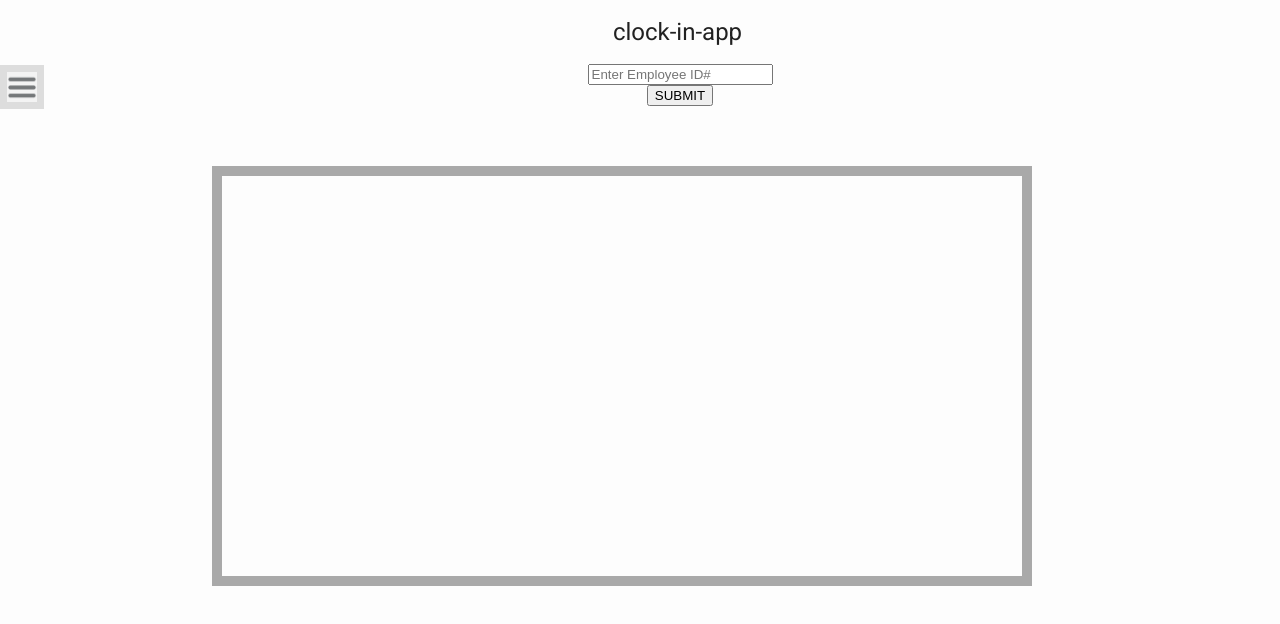
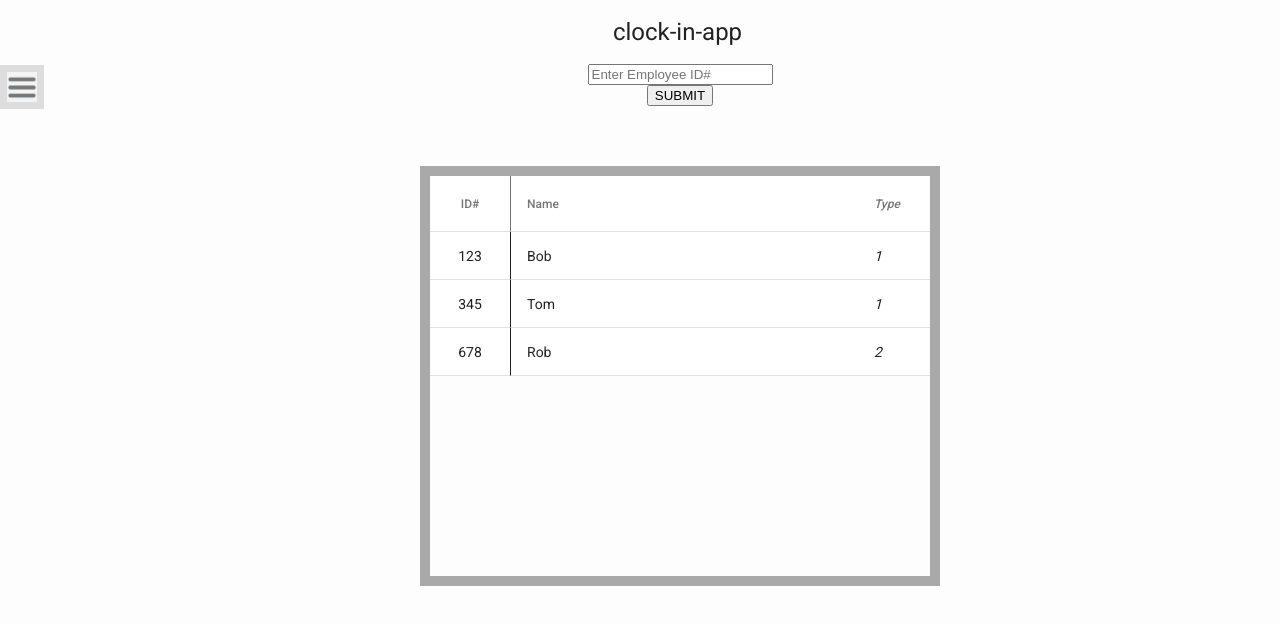
Before and after one commit to JasirDonte1/clockIn-app, an Angular app: page / in a window 1280 px wide. Shown: the top 624 px of the page. Built offline with nearby package versions, Linux system fonts and the light colour scheme.

Commit message:
angular material table for home

```diff
--- a/src/app/app.module.ts
+++ b/src/app/app.module.ts
@@ -11,6 +11,7 @@ import { Router, RouterModule, Routes } from '@angular/router';
 import { RegisterEmployeeComponent } from './register-employee/register-employee.component';
 import { MatCheckboxModule } from '@angular/material/checkbox';
 import { FindEmployeeComponent } from './find-employee/find-employee.component';
+import {MatTableModule} from '@angular/material/table';
 
 
 const appRoute: Routes = [
@@ -35,7 +36,8 @@ const appRoute: Routes = [
     MatSidenavModule,
     FormsModule,
     RouterModule.forRoot(appRoute),
-    MatCheckboxModule
+    MatCheckboxModule,
+    MatTableModule
   ],
   providers: [],
   bootstrap: [AppComponent]
--- a/src/app/console/console.component.css
+++ b/src/app/console/console.component.css
@@ -18,10 +18,30 @@
 
 #outputConsole{
     height: 400px;
-    width: 800px;
+    width: 500px;
     background-color: rgb(253, 253, 253);
     border: 10px solid darkgray;
-    margin-left: 11%;
-    margin-right: 15%;
+    margin: 0 auto;
     margin-top: 5%;
 }
+
+table{
+    width: 100%;
+}
+
+.mat-column-ID {
+    width: 32px;
+    border-right: 1px solid currentColor;
+    padding-right: 24px;
+    text-align: center;
+}
+
+.mat-column-Name{
+    padding-left: 16px;
+}
+
+.mat-column-Type {
+    font-style: italic;
+    width: 32px;
+
+}
--- a/src/app/console/console.component.html
+++ b/src/app/console/console.component.html
@@ -5,5 +5,25 @@
     </div>
 </div>
 <div id="outputConsole">
-    <table></table>
+    <table mat-table [dataSource]="data">
+
+        <ng-container matColumnDef="ID">
+            <th mat-header-cell *matHeaderCellDef>ID#</th>
+            <td mat-cell *matCellDef="let data">{{data.id}}</td>
+        </ng-container>
+
+        <ng-container matColumnDef="Name">
+            <th mat-header-cell *matHeaderCellDef>Name</th>
+            <td mat-cell *matCellDef="let data">{{data.name}}</td>
+        </ng-container>
+
+        <ng-container matColumnDef="Type">
+            <th mat-header-cell *matHeaderCellDef>Type</th>
+            <td mat-cell *matCellDef="let data">{{data.eType}}</td>
+        </ng-container>
+
+        <tr mat-header-row *matHeaderRowDef="tableColumns"></tr>
+        <tr mat-row *matRowDef="let data; columns:tableColumns"></tr>
+
+    </table>
 </div>
--- a/src/app/console/console.component.ts
+++ b/src/app/console/console.component.ts
@@ -1,4 +1,5 @@
 import { Component, OnInit } from '@angular/core';
+import { Employee } from '../modles/Employee';
 
 @Component({
   selector: 'app-console',
@@ -9,6 +10,31 @@ export class ConsoleComponent implements OnInit {
 
   userInput = "";
   output = ""
+  data: Employee[] = [
+    {
+      name: "Bob",
+      id: 123,
+      wage: 15.00,
+      status: true,
+      eType: 1
+    },
+    {
+      name: "Tom",
+      id: 345,
+      wage: 15.00,
+      status: true,
+      eType: 1
+    },
+    {
+      name: "Rob",
+      id: 678,
+      wage: 15.00,
+      status: false,
+      eType: 2
+    }
+  ];
+  tableColumns = ['ID', 'Name', 'Type'];
+
 
   constructor() { }
 
```
Also changed, not shown: src/app/modles/Employee.ts (+3 -5 lines), src/assets/images/NicePng_star-logo-png_6104411.png (added).
